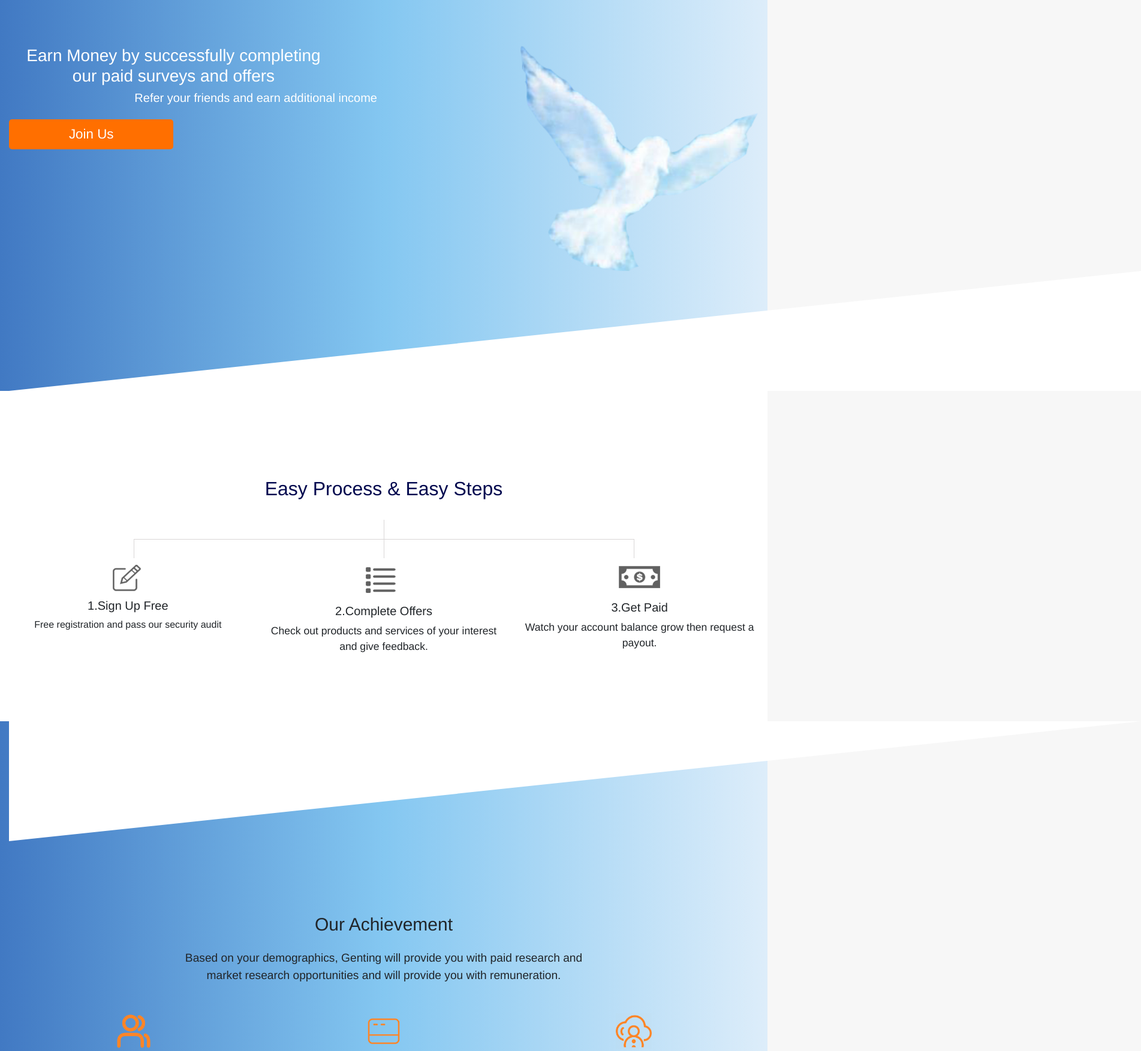
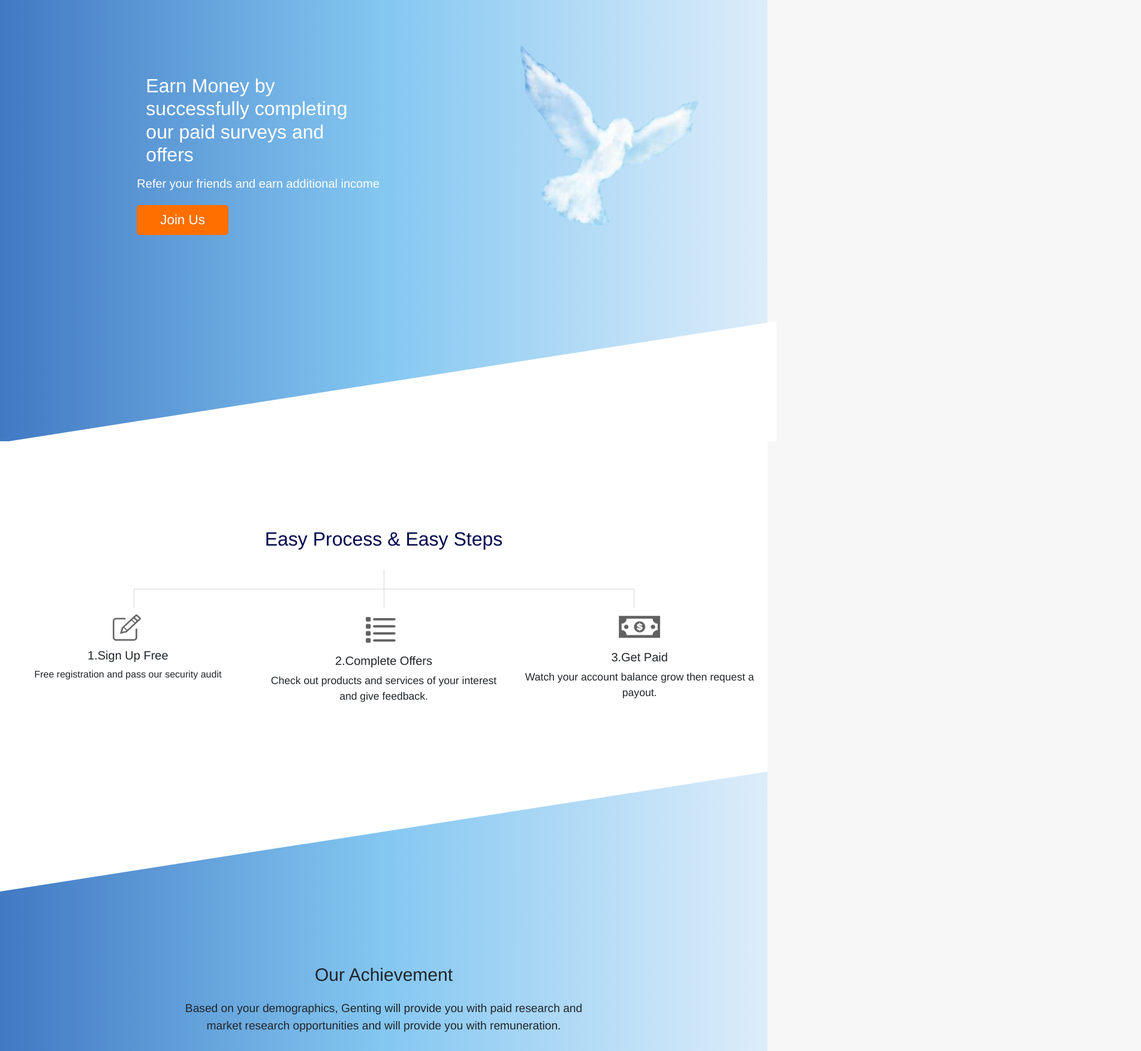
Before and after one commit to wawoyuanli/website, a Vue app: page /#/home in a window 1280 px wide. Shown: the part 180-1933 px from the top of the page at 60% size, 1903 px wide, since content can reach past the window. Built offline with nearby package versions, Linux system fonts and the light colour scheme.

Commit message:
'xiugai'

```diff
--- a/public/index.html
+++ b/public/index.html
@@ -10,6 +10,8 @@
       body{
         padding: 0;
         margin: 0;
+
+overflow-x:hidden;
       }
     </style>
   </head>
--- a/src/views/home/index.vue
+++ b/src/views/home/index.vue
@@ -20,28 +20,38 @@
     <div class="row">
       <div class="col-md-12 phone">
         <div class="row">
-          <div class="col-md-8 text-center">
-            <h1 class="h3 text-white col-md-8">
+          <div class="col-md-2"></div>
+          <div class="col-md-6 text-center mt-5">
+            <h1 class="h2 text-white col-md-8 text-left">
               {{ $t("home.earnMoney") }}
             </h1>
-            <p class="text-white h5">
+            <p class="text-white h5 text-left mt-3">
               {{ $t("home.refer") }}
             </p>
-            <div class="joinus-btn col-md-4 mt-4">
-              <a href="#/registerInfo">{{ $t("home.join") }}</a>
+            <div class="joinus-btn col-md-3 mt-4">
+              <a href="#/registerInfo" class="text-decoration-none">{{
+                $t("home.join")
+              }}</a>
             </div>
           </div>
-          <div class="col-md-4">
-            <img src="../../assets/images/yun_03.png" alt="" class="w-100" />
+
+          <div class="col-md-2">
+            <img
+              src="../../assets/images/yun_03.png"
+              alt=""
+              style="width:300px;height:300px"
+            />
           </div>
         </div>
+        <div class="row phone mb-5"></div>
+        <div class="row phone pt-5 mb-5"></div>
         <div
           class="layer phone"
           style="
 						width: 100%;
 						z-index: 0;
 						border-top: 200px solid transparent;
-						border-right: 1888px solid #fff;
+						border-right:100vw solid #fff;
 					"
         ></div>
       </div>
@@ -122,14 +132,14 @@
     <a name="about" id="about"></a>
     <!--Our Achievement-->
     <div class="row">
-      <div class="col-md-12 middle">
+      <div class="col-md-12 middle p-0 m-0">
         <div
           class="layer"
           style="
 						width: 100%;
 						z-index: 100;
 						border-bottom: 200px solid transparent;
-						border-left: 1888px solid #fff;
+						border-left: 100vw solid #fff;
 					"
         ></div>
         <div class="container-fluid">
@@ -158,7 +168,7 @@
                       :startVal="0"
                       :endVal="159182"
                       :duration="5600"
-                      class="counter h5"
+                      class="counter h4"
                     ></countTo>
                     <p class="mt-2" style="font-size: 20px">
                       {{ $t("home.monthly") }}
@@ -177,7 +187,7 @@
                       :startVal="0"
                       :endVal="3408381"
                       :duration="5600"
-                      class="counter h5"
+                      class="counter h4"
                     ></countTo>
 
                     <p class="mt-2" style="font-size: 20px">
@@ -198,7 +208,7 @@
                       :startVal="0"
                       :endVal="62"
                       :duration="5600"
-                      class="counter h5"
+                      class="counter h4"
                       >$</countTo
                     >
                     <p class="mt-2" style="font-size: 20px">
@@ -217,16 +227,16 @@
     </div>
     <!--Reviews 页面锚点-->
     <a name="Reviews" id="reviews"></a>
-    <div class="row">
+    <div class="row mb-5 pb-5">
       <div class="col-md-12">
-        <p class="text-center mt-5 pt-5 mb-5 pb-5" style="font-size: 30px">
+        <p class="text-center mt-4 pt-4  pb-5" style="font-size: 30px">
           {{ $t("home.testimonials") }}
         </p>
         <div class="container-fluid">
           <div class="row">
             <div class="col-md-4">
               <div
-                class="card card shadow mb-5 bg-white rounded"
+                class="card card shadow  bg-white rounded"
                 style="width: 18rem; margin: 0 auto; line-height: 40px"
               >
                 <div class="card-body">
@@ -264,7 +274,7 @@
     </div>
     <!--Why sign up to Genting Consulting?-->
     <div class="row">
-      <div class="col-md-12 pr-0">
+      <div class="col-md-12 p-0">
         <div class="container-fluid">
           <div class="row four-part">
             <div class="col-md-12 bg">
```
